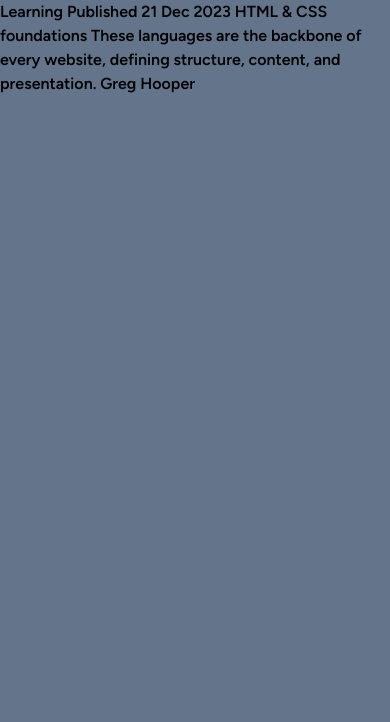
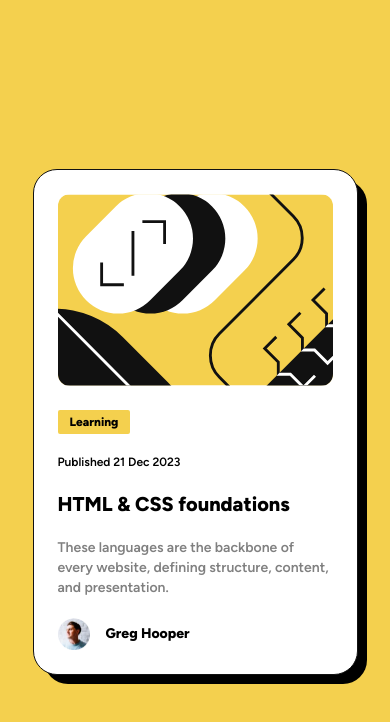
Before and after one commit to EmanuelCruz/blog-preview-card-main, a website built with Vite: page index.html in a window 390 px wide. Built offline with nearby package versions, Linux system fonts and the light colour scheme.

Commit message:
feat: mobile layout

```diff
--- a/index.html
+++ b/index.html
@@ -15,9 +15,52 @@
     <title>Frontend Mentor | Blog preview card</title>
   </head>
   <body>
-    Learning Published 21 Dec 2023 HTML & CSS foundations These languages are
-    the backbone of every website, defining structure, content, and
-    presentation. Greg Hooper
+    <div
+      class="container m-auto h-screen w-screen flex justify-center items-center"
+    >
+      <!-- Card -->
+      <main
+        class="bg-custom-white border border-custom-black rounded-3xl p-6 card-with-shadow w-10/12"
+      >
+        <!-- Image -->
+        <figure class="rounded-xl overflow-hidden mb-6">
+          <img
+            src="./assets/images/illustration-article.svg"
+            alt=""
+            class="w-full h-48 object-cover"
+          />
+        </figure>
+        <!-- Description -->
+        <section class="flex flex-col gap-5">
+          <!-- badge -->
+          <p
+            class="bg-custom-yellow font-semibold text-xs p-1 px-3 rounded-sm w-fit"
+          >
+            Learning
+          </p>
+          <!-- Datetime -->
+          <p class="text-xs font-custom-500">Published 21 Dec 2023</p>
+          <!-- Title -->
+          <h1 class="font-custom-800 text-xl">HTML & CSS foundations</h1>
+          <!-- Paragraph -->
+          <p class="text-custom-grey text-sm">
+            These languages are the backbone of every website, defining
+            structure, content, and presentation.
+          </p>
+          <!-- Avatar + User Name -->
+          <div class="flex gap-4">
+            <figure class="rounded-full">
+              <img
+                src="./assets/images/image-avatar.webp"
+                alt=""
+                class="w-8 h-8"
+              />
+            </figure>
+            <span class="font-custom-800 text-sm my-auto">Greg Hooper</span>
+          </div>
+        </section>
+      </main>
+    </div>
 
     <!-- <div class="attribution">
       Challenge by
--- a/src/tailwind.css
+++ b/src/tailwind.css
@@ -18,6 +18,23 @@
   html {
     @apply text-paragraph;
     @apply font-main;
-    @apply bg-slate-500;
+    @apply bg-custom-yellow;
   }
 }
+
+@layer components {
+  .card-with-shadow {
+    position: relative;
+    &::before {
+      content: "";
+      position: absolute;
+      background-color: black;
+      width: 100%;
+      height: 100%;
+      top: 10px;
+      left: 10px;
+      border-radius: 1.5rem;
+      z-index: -10;
+    }
+  }
+}
```
